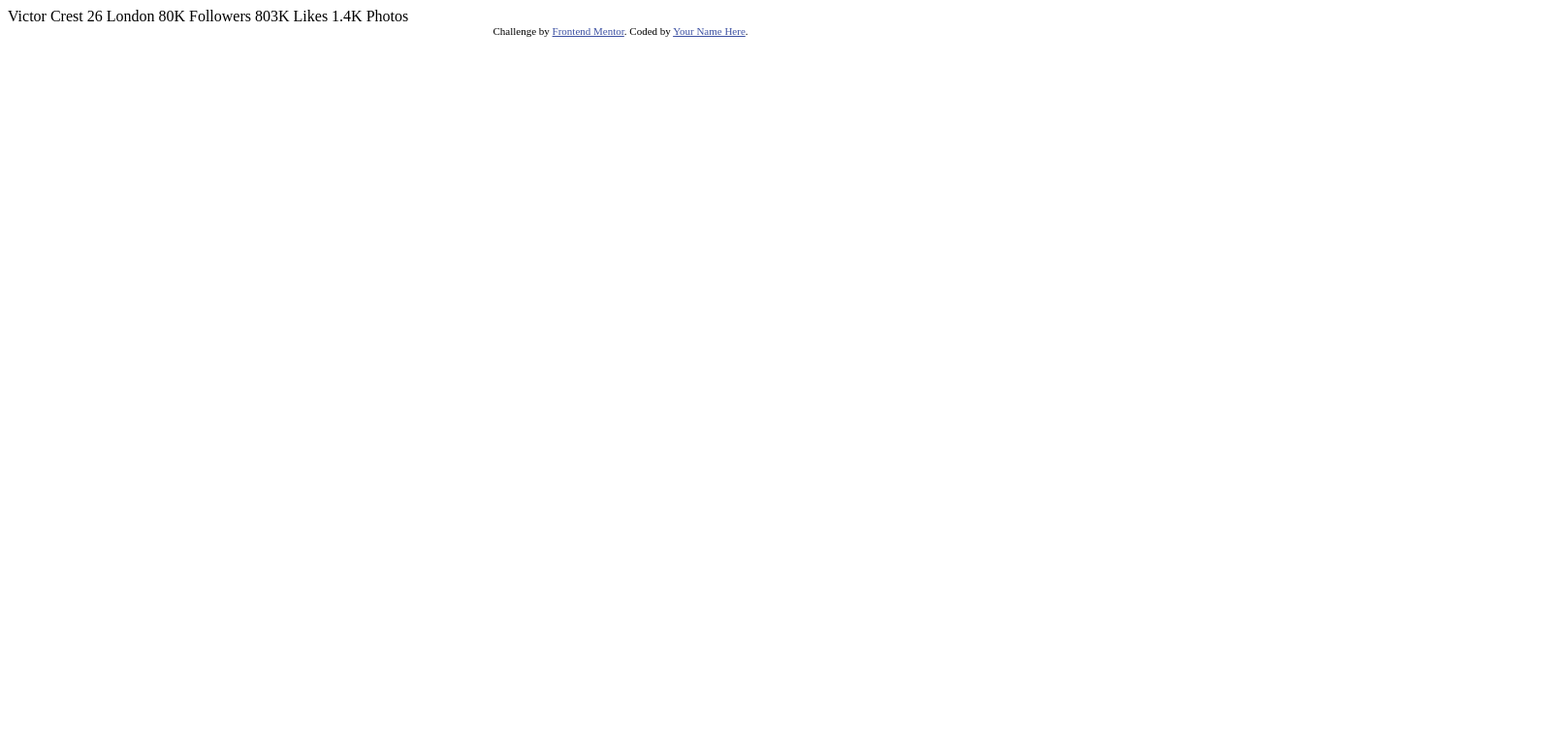
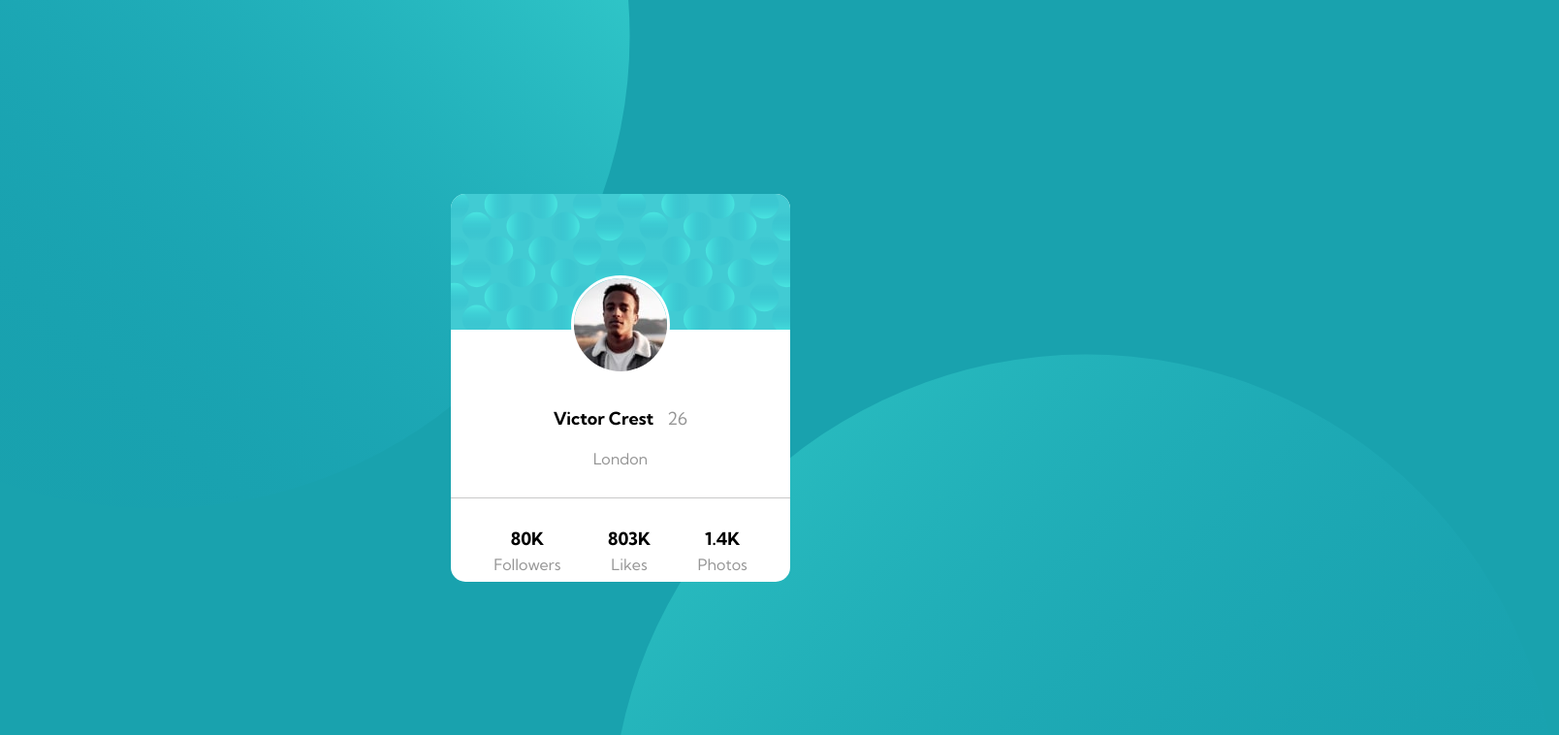
Before and after one commit to lenazhir12/profile-card-component-main, a plain HTML site: page index.html in a window 1280 px wide. Shown: the top 758 px of the page at 97% size, 1608 px wide, since content can reach past the window. Drawn offline with Linux system fonts and the light colour scheme.

Commit message:
css and html
i thought i cant do it..
added here css and html mark up

```diff
--- a/index.html
+++ b/index.html
@@ -1,35 +1,55 @@
 <!DOCTYPE html>
 <html lang="en">
+
 <head>
   <meta charset="UTF-8">
-  <meta name="viewport" content="width=device-width, initial-scale=1.0"> <!-- displays site properly based on user's device -->
+  <meta name="viewport" content="width=device-width, initial-scale=1.0">
+  <!-- displays site properly based on user's device -->
 
   <link rel="icon" type="image/png" sizes="32x32" href="./images/favicon-32x32.png">
+  <link rel="preconnect" href="https://fonts.gstatic.com">
+  <link rel="preconnect" href="https://fonts.gstatic.com">
+  <link href="https://fonts.googleapis.com/css2?family=Kumbh+Sans:wght@400;700&display=swap" rel="stylesheet">
+  <link rel="stylesheet" href="style.css">
+  <title>Frontend Mentor | Profile card component</title>
+</head>
 
-  <title>Frontend Mentor | Profile card component</title>
+<body>
+  <div class="container">
+    <img class="bg-img1" src="./images/bg-pattern-top.svg" alt="">
+    <img class="bg-img2" src="./images/bg-pattern-bottom.svg" alt="">
+    <div class="card">
+      <div class="card-top">
+        <img class="img-top" src="./images/bg-pattern-card.svg" alt="">
+      </div>
+      <div class="card-mid">
+        <img class="img-victor" src="./images/image-victor.jpg" alt="">
+        <p id="name">Victor Crest <span class="gray"> 26</span> </p>
+        <p class="gray">London</p>
+      </div>
+      <div class="card-bottom">
+        <div class="ratings">
+          <p class="num">80K</p>
+          <p class="gray">Followers</p>
+        </div>
+        <div class="ratings">
+          <p class="num">803K</p>
+          <p class="gray">Likes</p>
+        </div>
+        <div class="ratings">
+          <p class="num">1.4K</p>
+          <p class="gray">Photos</p>
+        </div>
+      </div>
+    </div>
+  </div>
 
-  <!-- Feel free to remove these styles or customise in your own stylesheet 👍 -->
-  <style>
-    .attribution { font-size: 11px; text-align: center; }
-    .attribution a { color: hsl(228, 45%, 44%); }
-  </style>
-</head>
-<body>
-  Victor Crest
-  26
-  London
 
-  80K
-  Followers
 
-  803K
-  Likes
-
-  1.4K
-  Photos
   <div class="attribution">
     Challenge by <a href="https://www.frontendmentor.io?ref=challenge" target="_blank">Frontend Mentor</a>.
     Coded by <a href="#">Your Name Here</a>.
   </div>
 </body>
+
 </html>
--- /dev/null
+++ b/style.css
@@ -0,0 +1,89 @@
+
+* {
+    margin: 0;
+    padding: 0;
+    box-sizing: border-box;
+    font-family: 'Kumbh sans', sans-serif;
+}
+
+  body {
+      background-color:hsl(185, 75%, 39%);
+  }
+
+  .container {
+      /* border: 2px solid black; */
+      width: auto;
+      height: 800px;
+      display: flex;
+      justify-content: center;
+  }
+
+  .card{
+      /* border: 2px solid black; */
+      display: flex;
+      flex-direction: column;
+      width: 350px;
+      height: 400px;
+      background-color: white;
+      margin: auto;
+      border-radius: 15px;
+      z-index: 1;
+  }
+.img-top {
+    border-top-left-radius:15px ;
+    border-top-right-radius:15px ;
+}
+.card-mid{
+    text-align: center;
+    margin-bottom: 30px;
+    border-bottom: 1px solid hsl(0, 1%, 79%);;
+
+}
+.card-mid p {
+    position: relative;
+    bottom: 30px;
+
+}
+.card-bottom {
+    display: flex;
+    margin: 0 20px 20px 20px;
+    justify-content: space-around;
+
+}
+.ratings  {
+
+    text-align: center;
+}
+
+.img-victor {
+    position: relative;
+    bottom: 60px;
+    border-radius: 50%;
+    border: 3px solid white;
+}
+.bg-img1 {
+    position: absolute;
+    bottom: 275px;
+    right: 630px;
+
+}
+.bg-img2 {
+    position: absolute;
+    top: 365px;
+    left: 630px;
+}
+.gray {
+    color: hsl(0, 0%, 59%);
+    font-weight: 400;
+}
+.card-mid .gray {
+    padding-top: 15px;
+}
+#name, .num {
+    font-size: 18px;
+    font-weight: 800;
+    padding-bottom: 5px;
+}
+span {
+    padding-left: 10px;
+}
```
